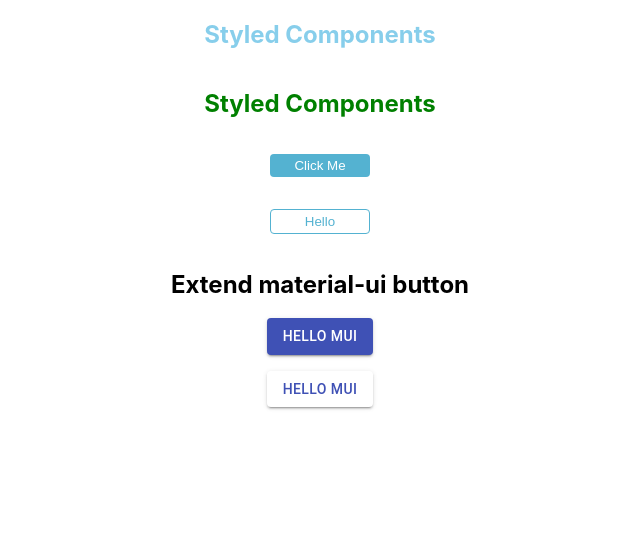
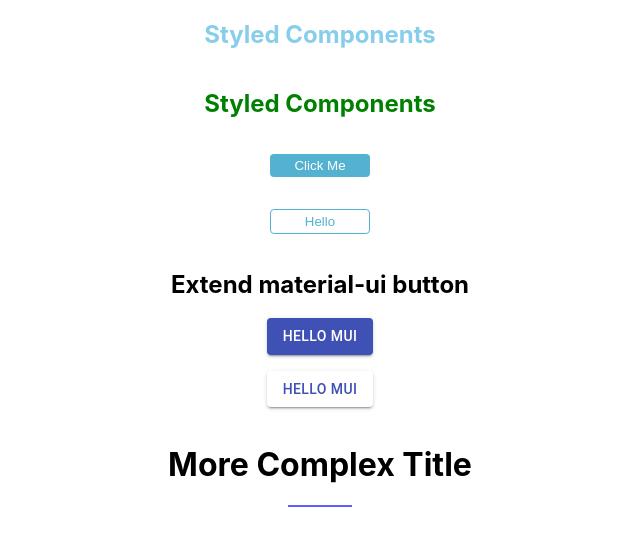
Before and after one commit to Kgaogel09/styled-components, a React (Create React App) app: page / in a window 1280 px wide. Shown: the top 546 px of the page, without its empty margins (320-960 px from the left). Built offline with nearby package versions, Linux system fonts and the light colour scheme.

Commit message:
alternative syntax

```diff
--- a/src/App.js
+++ b/src/App.js
@@ -1,9 +1,9 @@
 import styled from "styled-components";
-import BasicTitle from "./components/BasicTitle";
+import { BasicTitle } from "./components/BasicTitle";
 import Container from "./components/Container";
-import DefaultBtn from "./components/DefaultBtn";
-import { HipsterBtn } from "./components/DefaultBtn";
+import { HipsterBtn, DefaultBtn } from "./components/DefaultBtn";
 import { Button } from "@material-ui/core";
+import ComplexTitle from "./components/ComplexTitle";
 
 const StyledBtn = styled(Button)`
   background-color: transparent !important;
@@ -16,8 +16,8 @@
   return (
     <>
       <Container>
-        <BasicTitle special>Styled Components</BasicTitle>
-        <BasicTitle>Styled Components</BasicTitle>
+        <BasicTitle special>styled components</BasicTitle>
+        <BasicTitle>styled components</BasicTitle>
         <DefaultBtn>Click Me</DefaultBtn>
         <HipsterBtn>Hello</HipsterBtn>
       </Container>
@@ -31,6 +31,8 @@
           Hello MUI
         </StyledBtn>
       </Container>
+
+      <ComplexTitle title="more complex title" />
     </>
   );
 }
--- a/src/components/BasicTitle.js
+++ b/src/components/BasicTitle.js
@@ -1,9 +1,7 @@
 import styled from "styled-components";
 
-const BasicTitle = styled.h2`
+export const BasicTitle = styled.h2`
   text-transform: capitalize;
-  /* color: ${(props) => props.special && "green"}; */
+  /* color: ${(props) => props.green && "green"}; */
   color: ${({ special }) => (special ? "skyblue" : "green")};
 `;
-
-export default BasicTitle;
--- /dev/null
+++ b/src/components/ComplexTitle.js
@@ -0,0 +1,25 @@
+import styled from "styled-components";
+
+function ComplexTitle({ title }) {
+  return (
+    <Wrapper>
+      <h1>{title}</h1>
+      <div className="underline"></div>
+    </Wrapper>
+  );
+}
+
+const Wrapper = styled.div`
+  h1 {
+    text-transform: capitalize;
+    text-align: center;
+  }
+  .underline {
+    width: 4rem;
+    height: 0.1rem;
+    background-color: #645cff;
+    margin: 0 auto;
+  }
+`;
+
+export default ComplexTitle;
--- a/src/components/DefaultBtn.js
+++ b/src/components/DefaultBtn.js
@@ -1,6 +1,6 @@
 import styled from "styled-components";
 
-const DefaultBtn = styled.button`
+export const DefaultBtn = styled.button`
   background: rgb(84, 178, 209);
   color: #fff;
   border: none;
@@ -17,8 +17,6 @@
   }
 `;
 
-export default DefaultBtn;
-
 export const HipsterBtn = styled(DefaultBtn)`
   background: transparent;
   color: rgb(84, 178, 209);
```
Also changed, not shown: src/components/alternativeTitle.js (added, +25 -0 lines).
